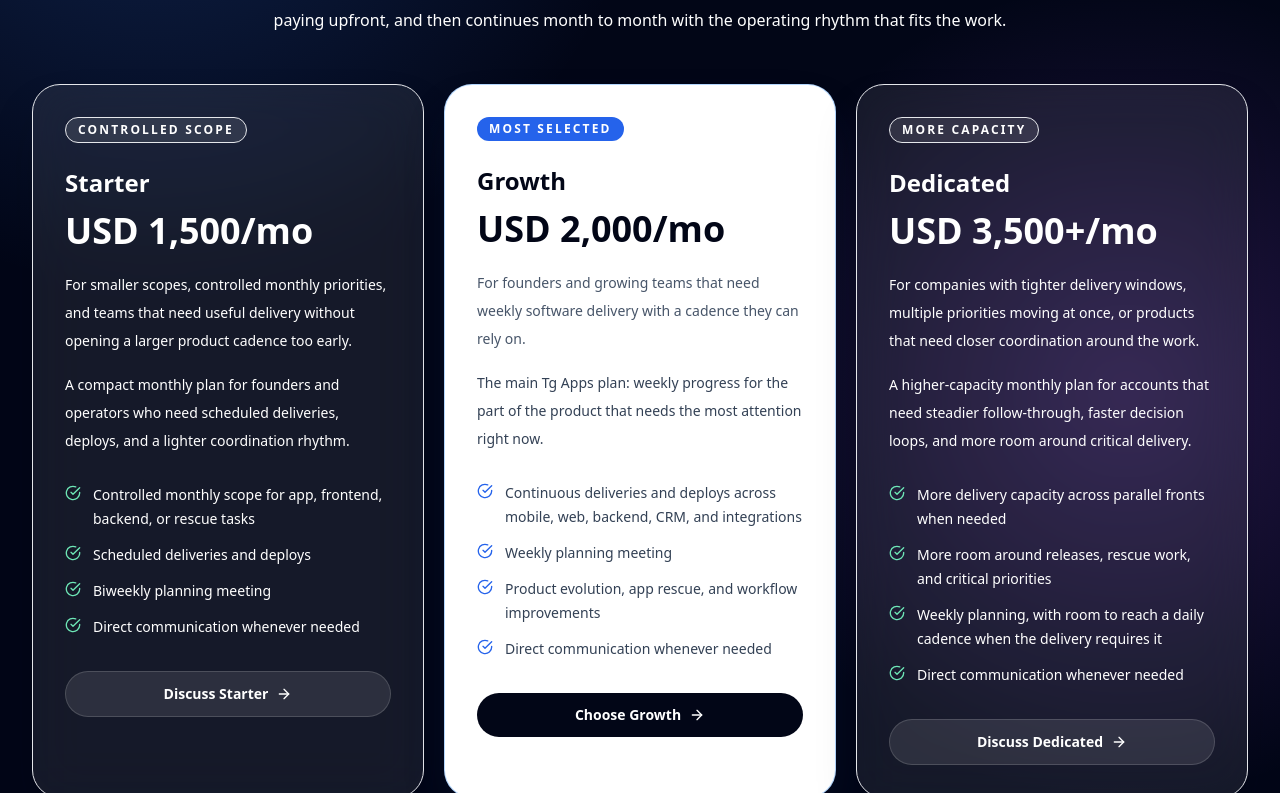
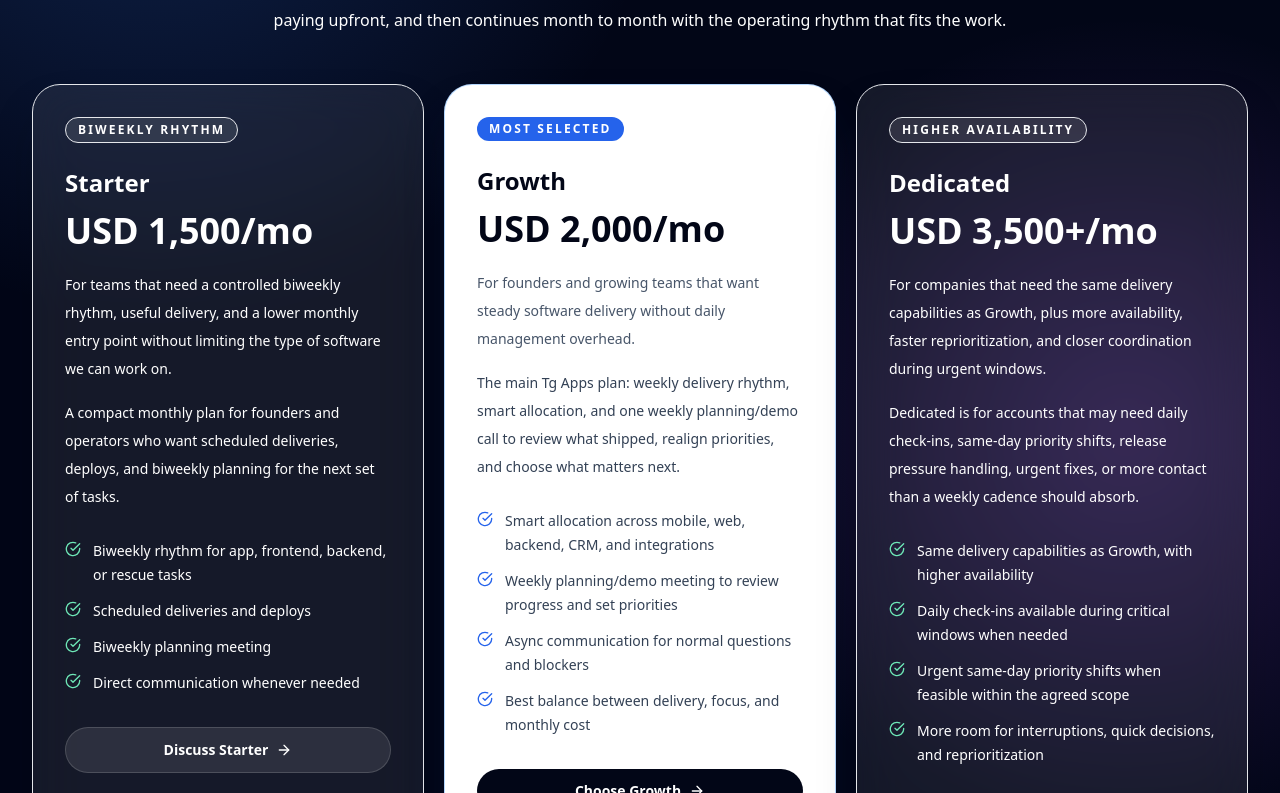
Before and after one commit to tgthiag/tgapps.dev, a React (Vite) app: page / in a window 1280 px wide. Shown: the part 5187-5980 px from the top of the page. Built offline with nearby package versions, Linux system fonts and the light colour scheme.

Commit message:
feat: update pricing plans and descriptions for clarity and consistency; enhance meeting cadence details and delivery capabilities

```diff
--- a/src/components/Contact.tsx
+++ b/src/components/Contact.tsx
@@ -45,7 +45,7 @@ const Contact = () => {
       'Plans / Notes:',
       formData.message || '(No additional notes)',
       '',
-      'Pricing reference: Starter USD 1,500/mo with scheduled deliveries, deploys, and a biweekly planning meeting, Growth USD 2,000/mo with continuous deliveries, deploys, and a weekly planning meeting, Dedicated USD 3,500+/mo for heavier delivery load, parallel priorities, and more room around critical work. Requested via contact form.'
+      'Pricing reference: Starter USD 1,500/mo with scheduled deliveries, deploys, and a biweekly planning meeting, Growth USD 2,000/mo as the main plan with smart allocation, weekly delivery rhythm, and one weekly planning/demo meeting, Dedicated USD 3,500+/mo for the same delivery capabilities with higher availability, daily check-ins when needed, and urgent same-day priority handling when feasible within the agreed scope. Requested via contact form.'
     ];
     const mailtoLink = `mailto:${recipientEmail}?subject=${encodeURIComponent(subject)}&body=${encodeURIComponent(bodyLines.join('\n'))}`;
 
--- a/src/components/PricingPlans.tsx
+++ b/src/components/PricingPlans.tsx
@@ -16,13 +16,13 @@ const plansByLocale: Record<'en' | 'pt', Plan[]> = {
     {
       name: 'Starter',
       price: 'USD 1,500/mo',
-      badge: 'Controlled scope',
+      badge: 'Biweekly rhythm',
       audience:
-        'For smaller scopes, controlled monthly priorities, and teams that need useful delivery without opening a larger product cadence too early.',
+        'For teams that need a controlled biweekly rhythm, useful delivery, and a lower monthly entry point without limiting the type of software we can work on.',
       description:
-        'A compact monthly plan for founders and operators who need scheduled deliveries, deploys, and a lighter coordination rhythm.',
+        'A compact monthly plan for founders and operators who want scheduled deliveries, deploys, and biweekly planning for the next set of tasks.',
       features: [
-        'Controlled monthly scope for app, frontend, backend, or rescue tasks',
+        'Biweekly rhythm for app, frontend, backend, or rescue tasks',
         'Scheduled deliveries and deploys',
         'Biweekly planning meeting',
         'Direct communication whenever needed'
@@ -34,30 +34,30 @@ const plansByLocale: Record<'en' | 'pt', Plan[]> = {
       price: 'USD 2,000/mo',
       badge: 'Most selected',
       audience:
-        'For founders and growing teams that need weekly software delivery with a cadence they can rely on.',
+        'For founders and growing teams that want steady software delivery without daily management overhead.',
       description:
-        'The main Tg Apps plan: weekly progress for the part of the product that needs the most attention right now.',
+        'The main Tg Apps plan: weekly delivery rhythm, smart allocation, and one weekly planning/demo call to review what shipped, realign priorities, and choose what matters next.',
       features: [
-        'Continuous deliveries and deploys across mobile, web, backend, CRM, and integrations',
-        'Weekly planning meeting',
-        'Product evolution, app rescue, and workflow improvements',
-        'Direct communication whenever needed'
+        'Smart allocation across mobile, web, backend, CRM, and integrations',
+        'Weekly planning/demo meeting to review progress and set priorities',
+        'Async communication for normal questions and blockers',
+        'Best balance between delivery, focus, and monthly cost'
       ],
       cta: 'Choose Growth'
     },
     {
       name: 'Dedicated',
       price: 'USD 3,500+/mo',
-      badge: 'More capacity',
+      badge: 'Higher availability',
       audience:
-        'For companies with tighter delivery windows, multiple priorities moving at once, or products that need closer coordination around the work.',
+        'For companies that need the same delivery capabilities as Growth, plus more availability, faster reprioritization, and closer coordination during urgent windows.',
       description:
-        'A higher-capacity monthly plan for accounts that need steadier follow-through, faster decision loops, and more room around critical delivery.',
+        'Dedicated is for accounts that may need daily check-ins, same-day priority shifts, release pressure handling, urgent fixes, or more contact than a weekly cadence should absorb.',
       features: [
-        'More delivery capacity across parallel fronts when needed',
-        'More room around releases, rescue work, and critical priorities',
-        'Weekly planning, with room to reach a daily cadence when the delivery requires it',
-        'Direct communication whenever needed'
+        'Same delivery capabilities as Growth, with higher availability',
+        'Daily check-ins available during critical windows when needed',
+        'Urgent same-day priority shifts when feasible within the agreed scope',
+        'More room for interruptions, quick decisions, and reprioritization'
       ],
       cta: 'Discuss Dedicated'
     }
@@ -66,13 +66,13 @@ const plansByLocale: Record<'en' | 'pt', Plan[]> = {
     {
       name: 'Starter',
       price: 'US$ 1.500/mês',
-      badge: 'Escopo controlado',
+      badge: 'Ritmo quinzenal',
       audience:
-        'Para escopos menores, prioridades mensais controladas e times que precisam de entrega útil sem abrir cedo demais uma cadência maior de produto.',
+        'Para times que precisam de um ritmo quinzenal controlado, entrega útil e um valor mensal de entrada menor sem limitar o tipo de software que podemos trabalhar.',
       description:
-        'Um plano mensal enxuto para fundadores e operadores que precisam de entregas programadas, deploys e uma coordenação mais leve.',
+        'Um plano mensal enxuto para fundadores e operadores que querem entregas programadas, deploys e planejamento quinzenal das próximas demandas.',
       features: [
-        'Escopo mensal controlado para app, frontend, backend ou resgate',
+        'Ritmo quinzenal para app, frontend, backend ou resgate',
         'Entregas e deploys programados',
         'Reunião quinzenal de planejamento',
         'Comunicação direta sempre que necessário'
@@ -84,30 +84,30 @@ const plansByLocale: Record<'en' | 'pt', Plan[]> = {
       price: 'US$ 2.000/mês',
       badge: 'Mais escolhido',
       audience:
-        'Para fundadores e times em crescimento que precisam de entrega semanal com uma cadência confiável.',
+        'Para fundadores e times em crescimento que querem entrega constante sem gestão diária.',
       description:
-        'O plano principal da Tg Apps: avanço semanal na parte do produto que mais precisa de atenção agora.',
+        'O plano principal da Tg Apps: ritmo semanal de entrega, alocação inteligente e uma reunião semanal para revisar o que saiu, realinhar prioridades e escolher o próximo foco.',
       features: [
-        'Entrega semanal entre mobile, web, backend, CRM e IA',
-        'Reunião semanal para revisar prioridades e mostrar progresso',
-        'Resgate de app, evolução de produto e melhorias de fluxo',
-        'Comunicação direta sempre que necessário'
+        'Alocação inteligente entre mobile, web, backend, CRM e integrações',
+        'Reunião semanal para revisar progresso e priorizar próximas demandas',
+        'Comunicação assíncrona para dúvidas e bloqueios normais',
+        'Melhor equilíbrio entre entrega, foco e custo mensal'
       ],
       cta: 'Escolher Growth'
     },
     {
       name: 'Dedicated',
       price: 'US$ 3.500+/mês',
-      badge: 'Mais capacidade',
+      badge: 'Maior disponibilidade',
       audience:
-        'Para empresas com janelas mais apertadas de entrega, múltiplas prioridades ao mesmo tempo ou produtos que precisam de coordenação mais próxima ao redor do trabalho.',
+        'Para empresas que precisam das mesmas capacidades do Growth, com mais disponibilidade, repriorização rápida e coordenação próxima em janelas urgentes.',
       description:
-        'Um plano mensal de maior capacidade para contas que precisam de acompanhamento mais firme, ciclos mais rápidos de decisão e mais espaço em entrega crítica.',
+        'Dedicated é para contas que podem precisar de daily, mudança de prioridade no mesmo dia, pressão de release, correções urgentes ou mais contato do que uma cadência semanal deve absorver.',
       features: [
-        'Mais capacidade de entrega em frentes paralelas quando necessário',
-        'Mais espaço para releases, resgate de app e prioridades críticas',
-        'Planejamento semanal, podendo chegar ao ritmo diário quando a entrega exigir',
-        'Comunicação direta sempre que necessário'
+        'Mesmas capacidades do Growth, com maior disponibilidade',
+        'Daily disponível em janelas críticas, quando necessário',
+        'Prioridades urgentes no mesmo dia, quando viável no escopo combinado',
+        'Mais espaço para interrupções, decisões rápidas e repriorização'
       ],
       cta: 'Falar sobre Dedicated'
     }
@@ -122,7 +122,7 @@ const copyByLocale = {
     subtitle:
       'Choose the plan that fits the current delivery load, the cadence you need, and the level of continuity the account requires. Every plan starts with the First Milestone Guarantee, lets you start without paying upfront, and then continues month to month with the operating rhythm that fits the work.',
     note:
-      'Every plan starts with the First Milestone Guarantee, continues month to month, and keeps communication close to the work. Billing can be in USD or BRL, with procurement documents ready when needed.',
+      'Most teams start with Growth. Dedicated is for accounts that truly need higher availability, urgent priority shifts, or daily coordination during critical delivery windows. Every plan starts with the First Milestone Guarantee and continues month to month.',
     footer: ''
   },
   pt: {
@@ -132,7 +132,7 @@ const copyByLocale = {
     subtitle:
       'Escolha o plano que combina com a carga de entrega do momento, a cadência necessária e o nível de continuidade que a conta pede. Todo plano começa com a Garantia da Primeira Entrega, sem pagamento antecipado para começar, e depois segue mês a mês com o ritmo operacional que faz sentido para o trabalho.',
     note:
-      'Todo plano começa com a Garantia da Primeira Entrega, segue mês a mês e mantém a comunicação perto do trabalho. A cobrança pode ser em USD ou BRL, com a documentação necessária pronta quando for preciso.',
+      'A maioria dos clientes começa pelo Growth. Dedicated é para contas que realmente precisam de mais disponibilidade, mudanças urgentes de prioridade ou coordenação diária em janelas críticas. Todo plano começa com a Garantia da Primeira Entrega e segue mês a mês.',
     footer: ''
   }
 } as const;
```
Also changed, not shown: src/content/landingPages.ts (+6 -6 lines), 1 other file (tests, documents, lock files or other folders).
